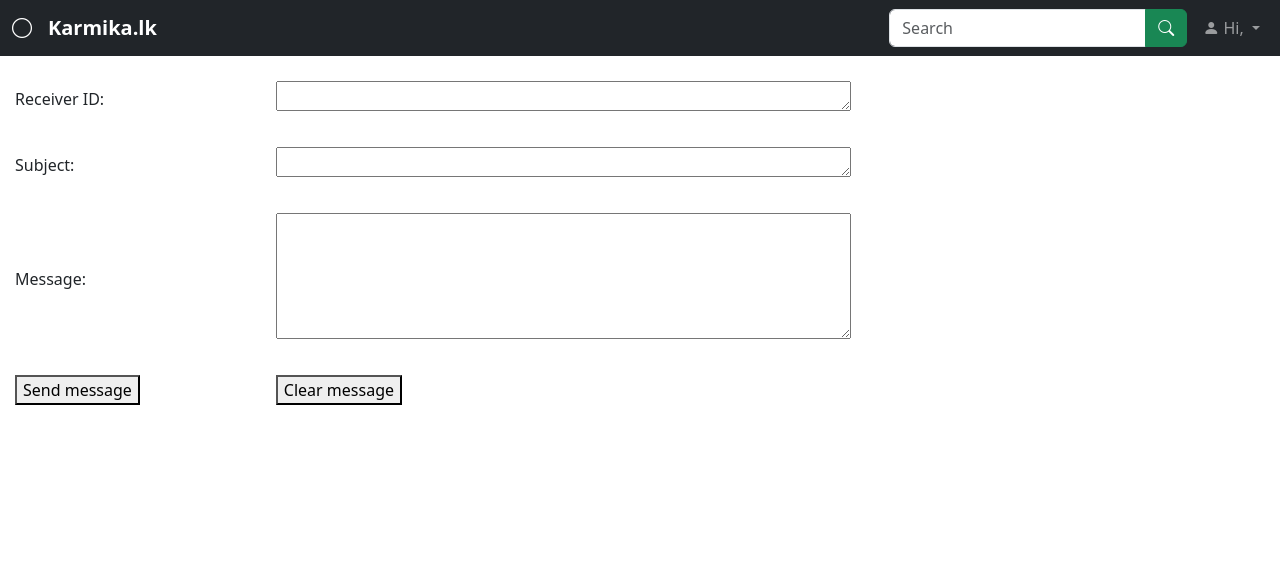
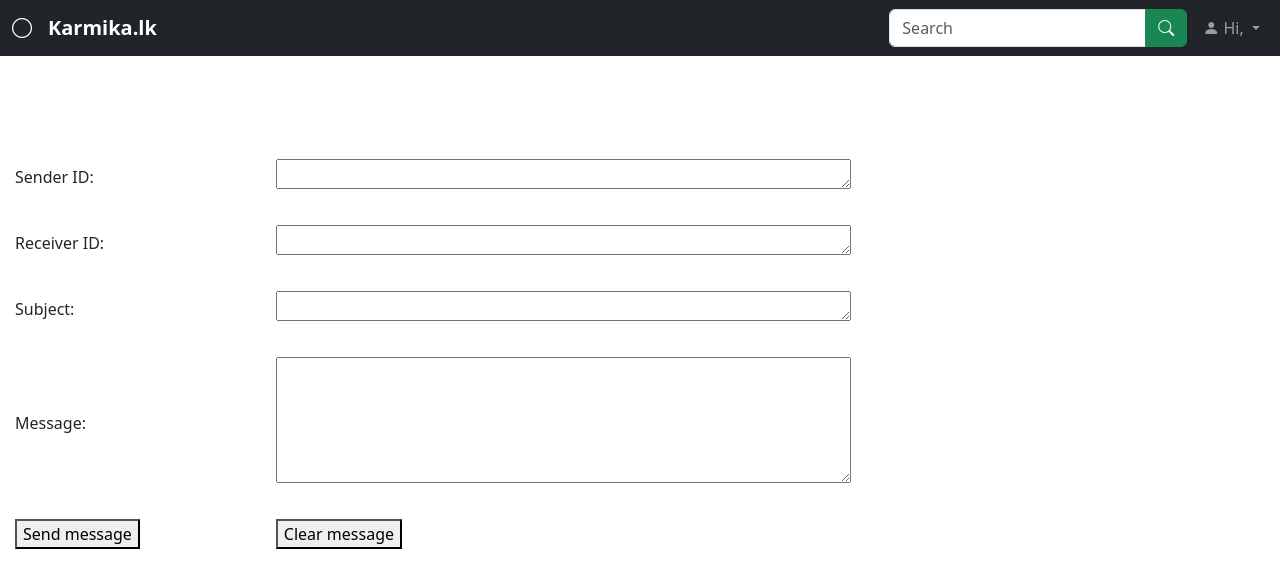
Before and after one commit to ChandimalPriyamantha/E-Commecre_Platform, a PHP site: page /chatBox.php in a window 1280 px wide. Shown: the top 588 px of the page. Run offline with PHP 8.4, Linux system fonts and the light colour scheme; some libraries are stand-ins or nearby versions.

Commit message:
Update chatBox.php

```diff
--- a/ChatBox/chatBox.php
+++ b/ChatBox/chatBox.php
@@ -72,7 +72,8 @@
 
 
         <form action ="" method="post">
-            <div class="div1">
+
+        <br><br><br><br><br><br>
                 <table >
                     <tr>
                         <td>
@@ -118,7 +119,7 @@
                         </td>
                     </tr>
                 </table>
-            </div>
+
 
 
 
```
